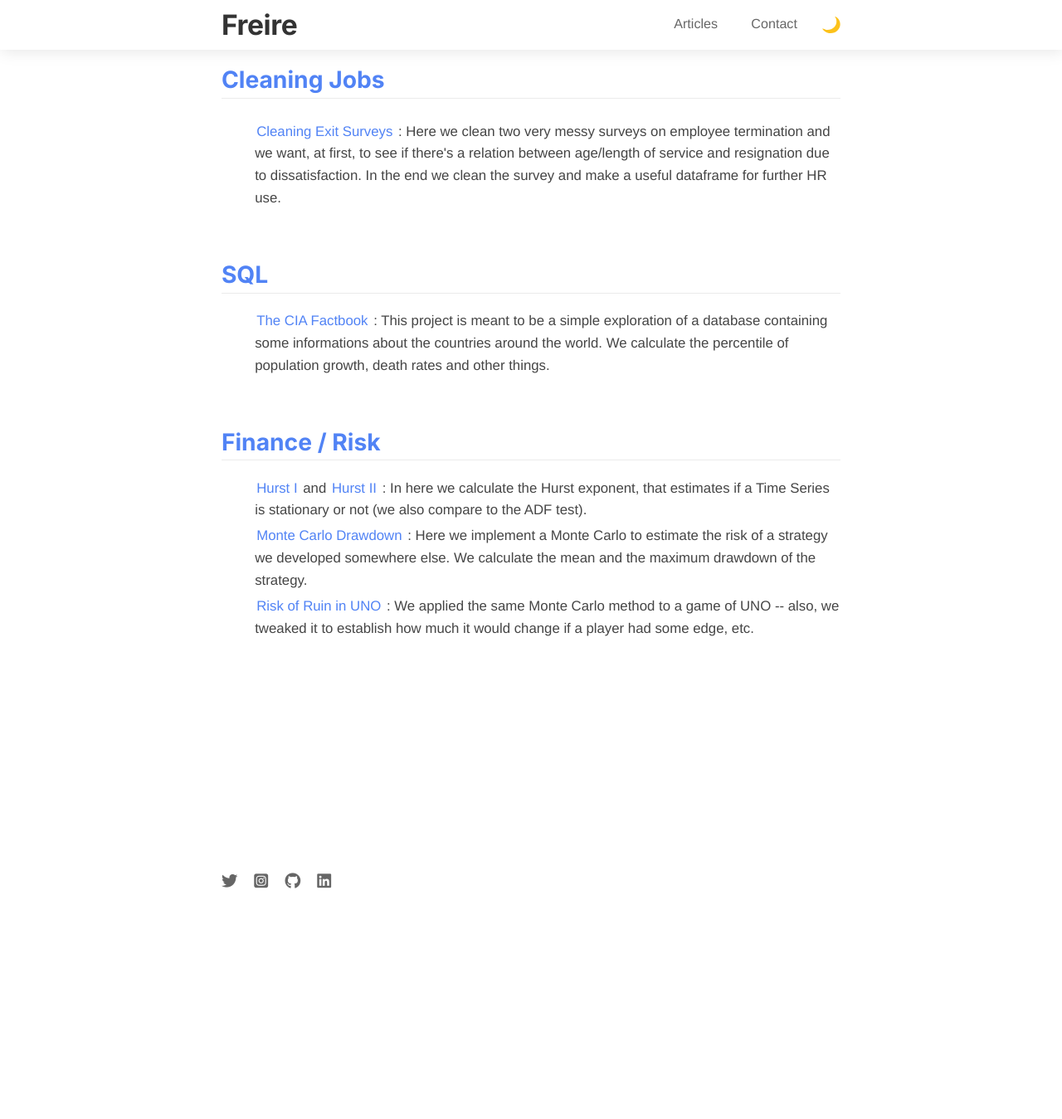
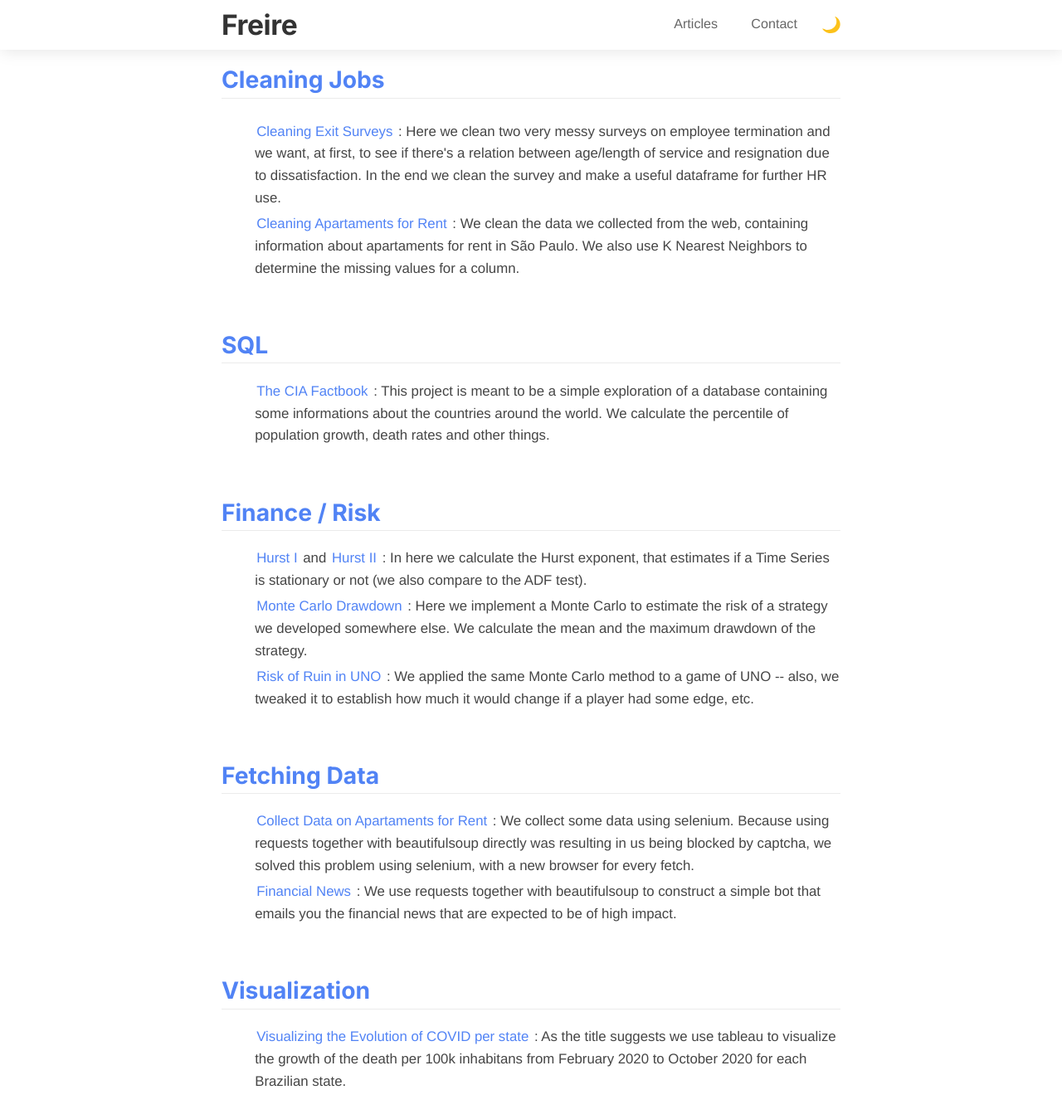
Before and after one commit to freirerene/freirerene.github.io, a Jekyll site: the page built from p.html, in a window 1280 px wide and 1400 px high, scrolled down 217 px. Shown: the top 1349 px of the window at 83% size. Built offline with Jekyll 4.4.1, drawn with Linux system fonts in a browser that asks for light colours; nearby versions of some CDN libraries.

Commit message:
Update p.html

```diff
--- a/p.html
+++ b/p.html
@@ -11,6 +11,7 @@ layout: default
 		<h2>Cleaning Jobs</h2>
     <ul>
 	    <li><a href="https://github.com/freirerene/clean_exist_survey/blob/main/clean_exit_surveys.ipynb", target="_blank">Cleaning Exit Surveys</a> : Here we clean two very messy surveys on employee termination and we want, at first, to see if there's a relation between age/length of service and resignation due to dissatisfaction. In the end we clean the survey and make a useful dataframe for further HR use.</li>
+	    <li><a href="https://github.com/freirerene/apartamentos_python/blob/main/initial_cleaning.ipynb", target="_blank">Cleaning Apartaments for Rent</a> : We clean the data we collected from the web, containing information about apartaments for rent in São Paulo. We also use K Nearest Neighbors to determine the missing values for a column.</li>
     </ul>
 		<h2>SQL</h2>
 	<ul>
@@ -23,6 +24,16 @@ layout: default
 	   <li><a href="https://github.com/freirerene/montecarlodd/blob/master/montecarlodd.ipynb", target="_blank">Monte Carlo Drawdown</a> : Here we implement a Monte Carlo to estimate the risk of a strategy we developed somewhere else. We calculate the mean and the maximum drawdown of the strategy. </li>
 	   <li><a href="https://freire.ch/2020/02/16/risco-de-ruina-no-uno/", target="_blank">Risk of Ruin in UNO</a> : We applied the same Monte Carlo method to a game of UNO -- also, we tweaked it to establish how much it would change if a player had some edge, etc.</li>
 </ul>
+		<h2>Fetching Data</h2>
+   <ul>
+	   <li><a href="https://github.com/freirerene/apartamentos_python/blob/main/collect_data_realestate.py", target="_blank">Collect Data on Apartaments for Rent</a> : We collect some data using selenium. Because using requests together with beautifulsoup directly was resulting in us being blocked by captcha, we solved this problem using selenium, with a new browser for every fetch.</li>
+	   <li><a href="https://github.com/freirerene/highvolnews/blob/master/highvolnews.py", target="_blank">Financial News</a> : We use requests together with beautifulsoup to construct a simple bot that emails you the financial news that are expected to be of high impact.</li>
+		</ul>
+
+		<h2>Visualization</h2>
+   <ul>
+	   <li><a href="https://public.tableau.com/profile/rene.freire#!/vizhome/covid2_16058915114770/Dashboard1", target="_blank">Visualizing the Evolution of COVID per state</a> : As the title suggests we use tableau to visualize the growth of the death per 100k inhabitans from February 2020 to October 2020 for each Brazilian state.</li>
+		</ul>
 
 
     </div>
```
